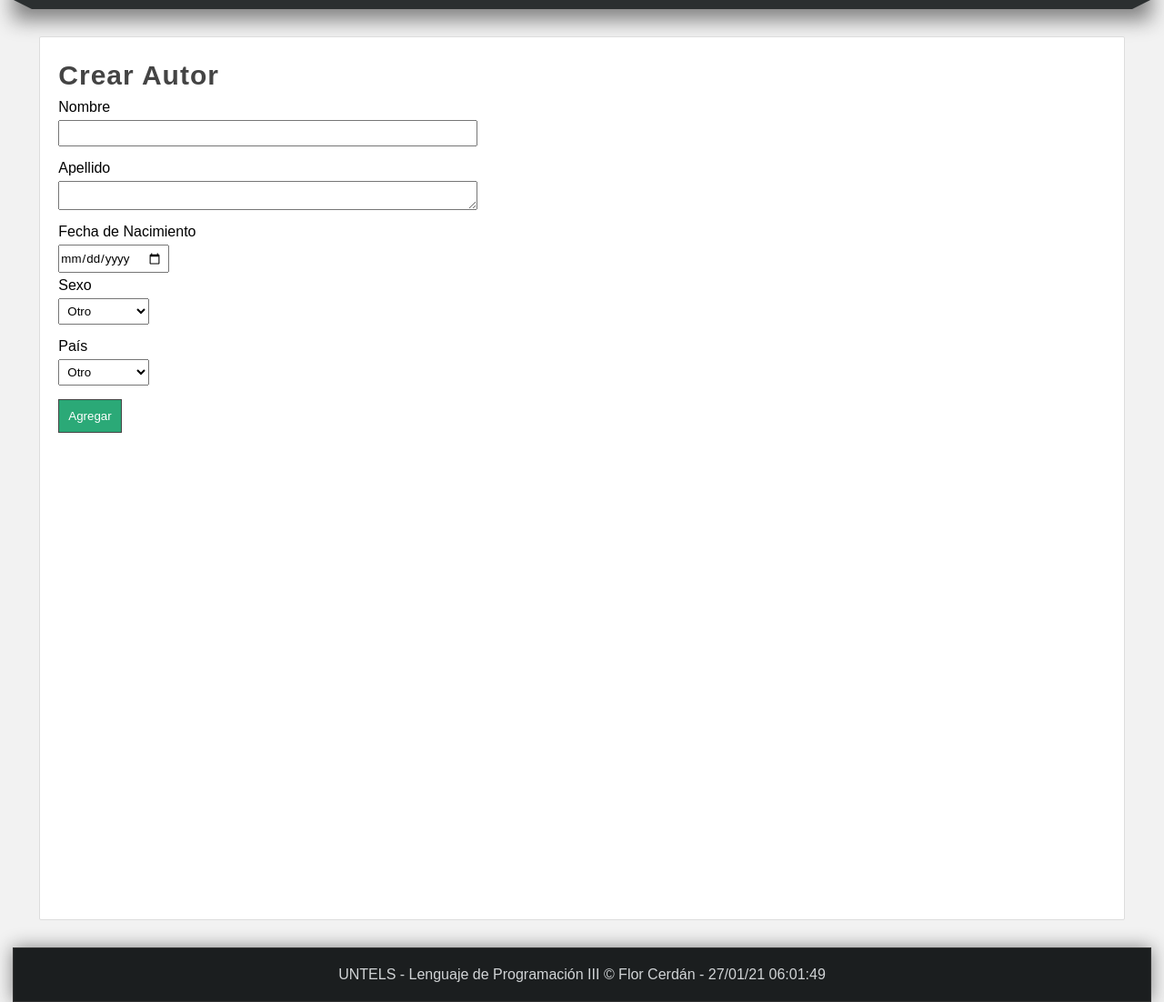
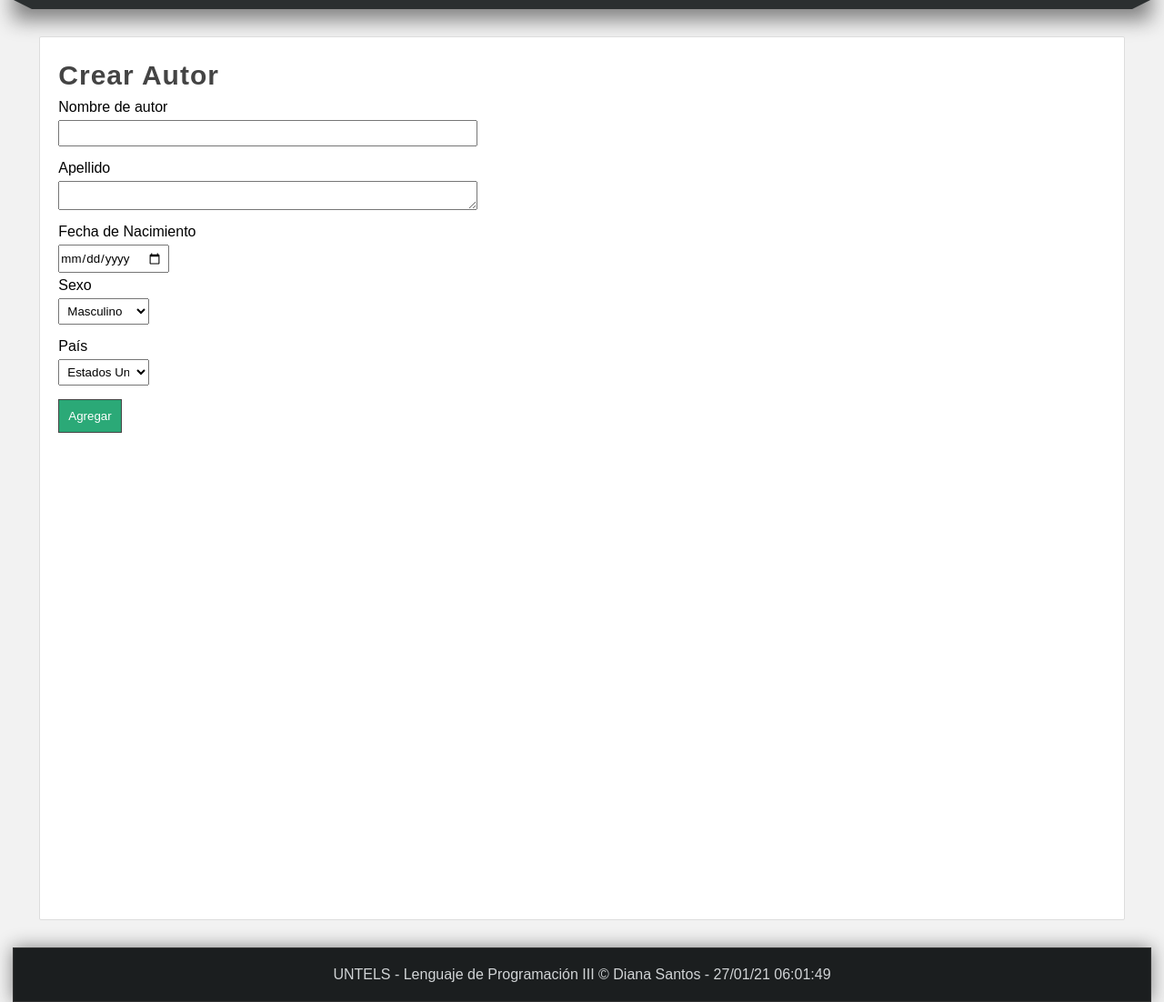
Before and after one commit to DianaSB4/Ejercicio_autor, a Django app: page /create-autor/ in a window 1280 px wide. Shown: the part 182-1284 px from the top of the page at 91% size. Run offline with Django 3.2, Linux system fonts and the light colour scheme.

Commit message:
Diana Santos

```diff
--- a/miapp/templates/create_autor.html
+++ b/miapp/templates/create_autor.html
@@ -4,7 +4,7 @@
 </H1>
 <form action="{% url 'save_autor' %}" method="POST">
     {% csrf_token %}
-    <label for="nombre"> Nombre </label>
+    <label for="nombre"> Nombre de autor </label>
     <input type="text" name="nombre" />
 
     <label for="apellido"> Apellido </label>
@@ -15,22 +15,18 @@
 
     <label for="sexo"> Sexo </label>
     <select name="sexo">
-            <option value="3">Otro</option>
             <option value="1">Masculino</option>
             <option value="0">Femenino</option>
         </select>
 
     <label for="pais"> País </label>
     <select name="pais">
-            <option value="10">Otro</option>
-            <option value="9">Rusia</option>
-            <option value="8">Estados Unidos</option>
-            <option value="7">Paraguay</option>
-            <option value="6">Uruguay</option>
-            <option value="5">Argentina</option>
-            <option value="4">Colombia</option>
-            <option value="3">Brasil</option>
-            <option value="2">Alemania</option>
+            <option value="7">Estados Unidos</option>
+            <option value="6">Paraguay</option>
+            <option value="5">Uruguay</option>
+            <option value="4">Argentina</option>
+            <option value="3">Colombia</option>
+            <option value="2">Brasil</option>
             <option value="1">Chile</option>
             <option value="0">Perú</option>
         </select>
--- a/miapp/templates/layout.html
+++ b/miapp/templates/layout.html
@@ -3,7 +3,7 @@
 <head>
     <meta charset="utf-8" />
     <title>
-        {% block title %} {% endblock title %} | Flor Cerdán L
+        {% block title %} {% endblock title %} | Diana Santos
     </title>
     {% load static %}
     <link rel="stylesheet" type="text/css" href="{% static 'css/style.css' %}" />
@@ -64,7 +64,7 @@
         </div>
     </div>
     <footer>
-        UNTELS - Lenguaje de Programación III &copy; Flor Cerdán - {% now "d/m/y h:m:s" %}
+        UNTELS - Lenguaje de Programación III &copy; Diana Santos - {% now "d/m/y h:m:s" %}
     </footer>
 </body>
 
--- a/miapp/views.py
+++ b/miapp/views.py
@@ -5,7 +5,7 @@ from django.db.models import Q
 
 # Create your views here.
 layout = """
-    <h1> Proyecto Web (LP3) || Flor Cerdán </h1>
+    <h1> Proyecto Web (LP3) || Diana Santos </h1>
     <hr/>
     <ul>
         <li>
@@ -44,7 +44,7 @@ def index(request):
 def saludo(request):
     return render(request, 'saludo.html', {
         'titulo': 'Saludo',
-        'autor_saludo': 'Mg. Flor Elizabeth Cerdán León'
+        'autor_saludo': 'Diana Santos B'
     })
 
 
```
Also changed, not shown: db.sqlite3.
